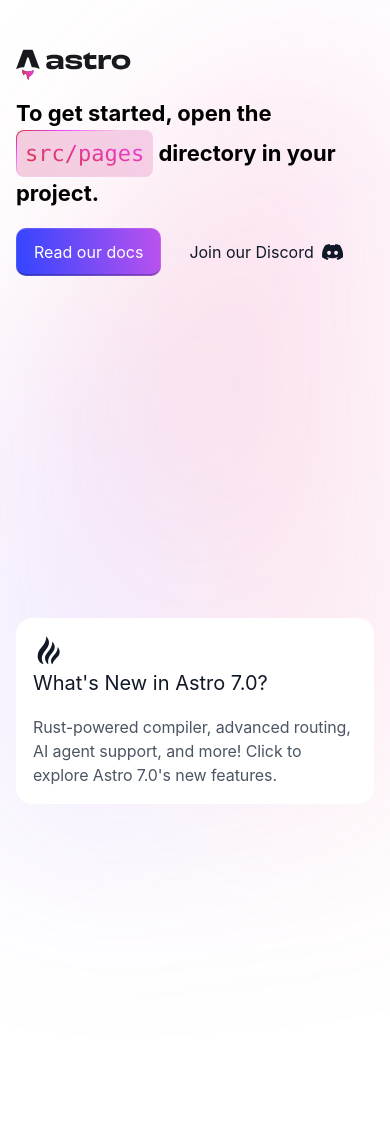
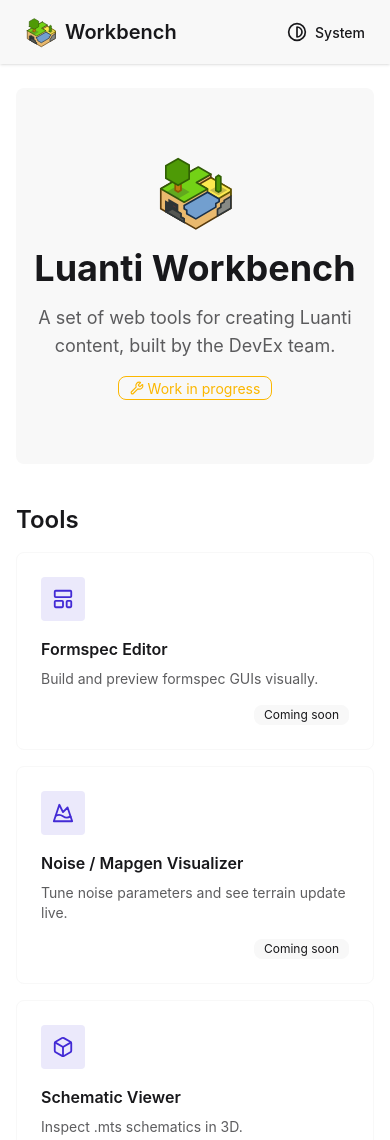
Before and after one commit to luanti-org/workbench, an Astro site: page / in a window 390 px wide. Shown: the top 1140 px of the page. Before the commit the page ends 844 px from the top, so only its background shows below. Built offline with nearby package versions, Linux system fonts and the light colour scheme; Astro itself is replaced by a stand-in of ours.

Commit message:
convert astro starter to landing page

```diff
--- a/package.json
+++ b/package.json
@@ -12,6 +12,12 @@
     "astro": "astro"
   },
   "dependencies": {
+    "@lucide/astro": "^1.77.0",
     "astro": "^7.4.13"
+  },
+  "devDependencies": {
+    "@tailwindcss/vite": "^4.3.5",
+    "daisyui": "^5.8.2",
+    "tailwindcss": "^4.3.5"
   }
 }
--- /dev/null
+++ b/src/components/Navbar.astro
@@ -0,0 +1,89 @@
+---
+import Logo from '../assets/luanti.svg';
+import Sun from '@lucide/astro/icons/sun';
+import Moon from '@lucide/astro/icons/moon';
+import Contrast from '@lucide/astro/icons/contrast';
+import Check from '@lucide/astro/icons/check';
+
+const options = [
+	{ value: 'light', label: 'Light', icon: Sun },
+	{ value: 'dark', label: 'Dark', icon: Moon },
+	{ value: 'system', label: 'System', icon: Contrast },
+] as const;
+---
+
+<nav class="bg-base-200 shadow-sm">
+	<div class="navbar container mx-auto px-4">
+		<div class="flex-1">
+			<a href="/" class="btn btn-ghost gap-2 px-2 text-xl">
+				<Logo width={32} height={32} aria-hidden="true" />
+				Workbench
+			</a>
+		</div>
+		<div class="flex-none">
+			<div class="dropdown dropdown-end">
+				<div tabindex="0" role="button" class="btn btn-ghost gap-2 px-2 font-medium" title="Change theme" aria-label="Change theme" aria-haspopup="menu">
+					{
+						options.map(({ value, label, icon: Icon }) => (
+							<span data-theme-current={value} class="hidden items-center gap-2">
+								<Icon size={20} aria-hidden="true" />
+								{label}
+							</span>
+						))
+					}
+				</div>
+				<ul tabindex="-1" role="menu" class="dropdown-content menu bg-base-100 rounded-box z-10 mt-2 w-32 p-1 text-sm shadow-lg">
+					{
+						options.map(({ value, label }) => (
+							<li role="none">
+								<button type="button" role="menuitemradio" aria-checked="false" data-theme-option={value} class="justify-between">
+									{label}
+									<Check size={14} aria-hidden="true" class="invisible" data-theme-check />
+								</button>
+							</li>
+						))
+					}
+				</ul>
+			</div>
+		</div>
+	</div>
+</nav>
+
+<script>
+	const KEY = 'theme';
+	type Theme = 'system' | 'light' | 'dark';
+
+	function current(): Theme {
+		const stored = sessionStorage.getItem(KEY);
+		return stored === 'light' || stored === 'dark' ? stored : 'system';
+	}
+
+	function apply(theme: Theme) {
+		const root = document.documentElement;
+		if (theme === 'system') root.removeAttribute('data-theme');
+		else root.setAttribute('data-theme', theme);
+
+		document.querySelectorAll<HTMLElement>('[data-theme-current]').forEach((el) => {
+			const active = el.dataset.themeCurrent === theme;
+			el.classList.toggle('hidden', !active);
+			el.classList.toggle('flex', active);
+		});
+		document.querySelectorAll<HTMLElement>('[data-theme-option]').forEach((el) => {
+			const active = el.dataset.themeOption === theme;
+			el.setAttribute('aria-checked', String(active));
+			el.querySelector('[data-theme-check]')?.classList.toggle('invisible', !active);
+		});
+	}
+
+	apply(current());
+
+	document.querySelectorAll<HTMLButtonElement>('[data-theme-option]').forEach((btn) => {
+		btn.addEventListener('click', () => {
+			const theme = btn.dataset.themeOption as Theme;
+			if (theme === 'system') sessionStorage.removeItem(KEY);
+			else sessionStorage.setItem(KEY, theme);
+			apply(theme);
+			(document.activeElement as HTMLElement | null)?.blur();
+		});
+	});
+</script>
--- a/src/components/Welcome.astro
+++ /dev/null
@@ -1,218 +0,0 @@
----
-import astroLogo from '../assets/astro.svg';
-import background from '../assets/background.svg';
----
-
-<div id="container">
-	<img id="background" src={background.src} alt="" fetchpriority="high" />
-	<main>
-		<section id="hero">
-			<a href="https://astro.build">
-				<img src={astroLogo.src} width="115" height="48" alt="Astro Homepage" />
-			</a>
-			<h1>
-				To get started, open the{' '}
-				<code>
-					<pre>src/pages</pre>
-				</code>{' '}
-				directory in your project.
-			</h1>
-			<section id="links">
-				<a class="button" href="https://docs.astro.build">
-					Read our docs
-				</a>
-				<a href="https://astro.build/chat">
-					Join our Discord{' '}
-					<svg xmlns="http://www.w3.org/2000/svg" viewBox="0 0 127.14 96.36">
-						<path
-							fill="currentColor"
-							d="M107.7 8.07A105.15 105.15 0 0 0 81.47 0a72.06 72.06 0 0 0-3.36 6.83 97.68 97.68 0 0 0-29.11 0A72.37 72.37 0 0 0 45.64 0a105.89 105.89 0 0 0-26.25 8.09C2.79 32.65-1.71 56.6.54 80.21a105.73 105.73 0 0 0 32.17 16.15 77.7 77.7 0 0 0 6.89-11.11 68.42 68.42 0 0 1-10.85-5.18c.91-.66 1.8-1.34 2.66-2a75.57 75.57 0 0 0 64.32 0c.87.71 1.76 1.39 2.66 2a68.68 68.68 0 0 1-10.87 5.19 77 77 0 0 0 6.89 11.1 105.25 105.25 0 0 0 32.19-16.14c2.64-27.38-4.51-51.11-18.9-72.15ZM42.45 65.69C36.18 65.69 31 60 31 53s5-12.74 11.43-12.74S54 46 53.89 53s-5.05 12.69-11.44 12.69Zm42.24 0C78.41 65.69 73.25 60 73.25 53s5-12.74 11.44-12.74S96.23 46 96.12 53s-5.04 12.69-11.43 12.69Z"
-						></path>
-					</svg>
-				</a>
-			</section>
-		</section>
-	</main>
-
-	<a href="https://astro.build/blog/astro-7/" id="news" class="box">
-		<svg width="32" height="32" fill="none" xmlns="http://www.w3.org/2000/svg">
-			<path
-				d="M24.667 12c1.333 1.414 2 3.192 2 5.334 0 4.62-4.934 5.7-7.334 12C18.444 28.567 18 27.456 18 26c0-4.642 6.667-7.053 6.667-14Zm-5.334-5.333c1.6 1.65 2.4 3.43 2.4 5.333 0 6.602-8.06 7.59-6.4 17.334C13.111 27.787 12 25.564 12 22.666c0-4.434 7.333-8 7.333-16Zm-6-5.333C15.111 3.555 16 5.556 16 7.333c0 8.333-11.333 10.962-5.333 22-3.488-.774-6-4-6-8 0-8.667 8.666-10 8.666-20Z"
-				fill="#111827"
-			></path>
-		</svg>
-		<h2>What's New in Astro 7.0?</h2>
-		<p>
-			Rust-powered compiler, advanced routing, AI agent support, and more! Click to explore Astro
-			7.0's new features.
-		</p>
-	</a>
-</div>
-
-<style>
-	#background {
-		position: fixed;
-		top: 0;
-		left: 0;
-		width: 100%;
-		height: 100%;
-		z-index: -1;
-		filter: blur(100px);
-	}
-
-	#container {
-		font-family: Inter, Roboto, 'Helvetica Neue', 'Arial Nova', 'Nimbus Sans', Arial, sans-serif;
-		height: 100%;
-	}
-
-	main {
-		height: 100%;
-		display: flex;
-		justify-content: center;
-	}
-
-	#hero {
-		display: flex;
-		align-items: start;
-		flex-direction: column;
-		justify-content: center;
-		padding: 16px;
-	}
-
-	h1 {
-		font-size: 22px;
-		margin-top: 0.25em;
-	}
-
-	#links {
-		display: flex;
-		gap: 16px;
-	}
-
-	#links a {
-		display: flex;
-		align-items: center;
-		padding: 10px 12px;
-		color: #111827;
-		text-decoration: none;
-		transition: color 0.2s;
-	}
-
-	#links a:hover {
-		color: rgb(78, 80, 86);
-	}
-
-	#links a svg {
-		height: 1em;
-		margin-left: 8px;
-	}
-
-	#links a.button {
-		color: white;
-		background: linear-gradient(83.21deg, #3245ff 0%, #bc52ee 100%);
-		box-shadow:
-			inset 0 0 0 1px rgba(255, 255, 255, 0.12),
-			inset 0 -2px 0 rgba(0, 0, 0, 0.24);
-		border-radius: 10px;
-	}
-
-	#links a.button:hover {
-		color: rgb(230, 230, 230);
-		box-shadow: none;
-	}
-
-	pre {
-		font-family:
-			ui-monospace, 'Cascadia Code', 'Source Code Pro', Menlo, Consolas, 'DejaVu Sans Mono',
-			monospace;
-		font-weight: normal;
-		background: linear-gradient(14deg, #d83333 0%, #f041ff 100%);
-		-webkit-background-clip: text;
-		-webkit-text-fill-color: transparent;
-		background-clip: text;
-		margin: 0;
-	}
-
-	h2 {
-		margin: 0 0 1em;
-		font-weight: normal;
-		color: #111827;
-		font-size: 20px;
-	}
-
-	p {
-		color: #4b5563;
-		font-size: 16px;
-		line-height: 24px;
-		letter-spacing: -0.006em;
-		margin: 0;
-	}
-
-	code {
-		display: inline-block;
-		background:
-			linear-gradient(66.77deg, #f3cddd 0%, #f5cee7 100%) padding-box,
-			linear-gradient(155deg, #d83333 0%, #f041ff 18%, #f5cee7 45%) border-box;
-		border-radius: 8px;
-		border: 1px solid transparent;
-		padding: 6px 8px;
-	}
-
-	.box {
-		padding: 16px;
-		background: rgba(255, 255, 255, 1);
-		border-radius: 16px;
-		border: 1px solid white;
-	}
-
-	#news {
-		position: absolute;
-		bottom: 16px;
-		right: 16px;
-		max-width: 300px;
-		text-decoration: none;
-		transition: background 0.2s;
-		backdrop-filter: blur(50px);
-	}
-
-	#news:hover {
-		background: rgba(255, 255, 255, 0.55);
-	}
-
-	@media screen and (max-height: 368px) {
-		#news {
-			display: none;
-		}
-	}
-
-	@media screen and (max-width: 768px) {
-		#container {
-			display: flex;
-			flex-direction: column;
-		}
-
-		#hero {
-			display: block;
-			padding-top: 10%;
-		}
-
-		#links {
-			flex-wrap: wrap;
-		}
-
-		#links a.button {
-			padding: 14px 18px;
-		}
-
-		#news {
-			right: 16px;
-			left: 16px;
-			bottom: 2.5rem;
-			max-width: 100%;
-		}
-
-		h1 {
-			line-height: 1.5;
-		}
-	}
-</style>
--- a/src/layouts/Layout.astro
+++ b/src/layouts/Layout.astro
@@ -1,23 +1,41 @@
+---
+import '../styles/global.css';
+import Navbar from '../components/Navbar.astro';
+
+interface Props {
+	title?: string;
+}
+
+const lastSegment = Astro.url.pathname.split('/').filter(Boolean).pop();
+const derivedTitle = lastSegment
+	? decodeURIComponent(lastSegment)
+			.replace(/[-_]+/g, ' ')
+			.replace(/\b\w/g, (c) => c.toUpperCase())
+	: 'Home';
+
+const { title = derivedTitle } = Astro.props;
+---
+
 <!doctype html>
 <html lang="en">
 	<head>
 		<meta charset="utf-8" />
 		<meta name="viewport" content="width=device-width" />
 		<link rel="icon" type="image/svg+xml" href="/favicon.svg" />
-		<link rel="icon" href="/favicon.ico" />
 		<meta name="generator" content={Astro.generator} />
-		<title>Astro Basics</title>
+		<title>{title} - Luanti Workbench</title>
+		<script is:inline>
+			// Apply saved theme before paint to avoid a flash
+			try {
+				const t = sessionStorage.getItem('theme');
+				if (t === 'light' || t === 'dark') document.documentElement.setAttribute('data-theme', t);
+			} catch {}
+		</script>
 	</head>
-	<body>
-		<slot />
+	<body class="min-h-screen bg-base-100 text-base-content">
+		<Navbar />
+		<main class="container mx-auto px-4 py-6">
+			<slot />
+		</main>
 	</body>
 </html>
-
-<style>
-	html,
-	body {
-		margin: 0;
-		width: 100%;
-		height: 100%;
-	}
-</style>
--- a/src/pages/index.astro
+++ b/src/pages/index.astro
@@ -1,11 +1,62 @@
 ---
-import Welcome from '../components/Welcome.astro';
 import Layout from '../layouts/Layout.astro';
+import Logo from '../assets/luanti.svg';
+import LayoutTemplate from '@lucide/astro/icons/layout-template';
+import MountainSnow from '@lucide/astro/icons/mountain-snow';
+import Box from '@lucide/astro/icons/box';
+import Monitor from '@lucide/astro/icons/monitor';
+import Palette from '@lucide/astro/icons/palette';
+import Boxes from '@lucide/astro/icons/boxes';
+import Sparkles from '@lucide/astro/icons/sparkles';
+import Sprout from '@lucide/astro/icons/sprout';
+import Wrench from '@lucide/astro/icons/wrench';
 
-// Welcome to Astro! Wondering what to do next? Check out the Astro documentation at https://docs.astro.build
-// Don't want to use any of this? Delete everything in this file, the `assets`, `components`, and `layouts` directories, and start fresh.
+const tools = [
+	{ name: 'Formspec Editor', description: 'Build and preview formspec GUIs visually.', icon: LayoutTemplate },
+	{ name: 'Noise / Mapgen Visualizer', description: 'Tune noise parameters and see terrain update live.', icon: MountainSnow },
+	{ name: 'Schematic Viewer', description: 'Inspect .mts schematics in 3D.', icon: Box },
+	{ name: 'HUD Editor', description: 'Lay out HUD elements and export the definitions.', icon: Monitor },
+	{ name: 'Texture Modifier Editor', description: 'Compose texture modifier strings with a live preview.', icon: Palette },
+	{ name: 'Nodebox Editor', description: 'Model nodeboxes and copy the resulting Lua.', icon: Boxes },
+	{ name: 'Particle Spawner Designer', description: 'Design particle spawners and preview the effect.', icon: Sparkles },
+	{ name: 'L-System Designer', description: 'Grow L-system trees and tweak their rules.', icon: Sprout },
+];
 ---
 
 <Layout>
-	<Welcome />
+	<section class="hero bg-base-200 rounded-box mb-10 py-12">
+		<div class="hero-content flex-col text-center">
+			<Logo width={80} height={80} aria-hidden="true" />
+			<h1 class="text-4xl font-bold sm:text-5xl">Luanti Workbench</h1>
+			<p class="text-base-content/70 max-w-xl text-lg">
+				A set of web tools for creating Luanti content, built by the DevEx team.
+			</p>
+			<div class="badge badge-warning badge-outline gap-1">
+				<Wrench size={14} aria-hidden="true" />
+				Work in progress
+			</div>
+		</div>
+	</section>
+
+	<section>
+		<h2 class="mb-4 text-2xl font-semibold">Tools</h2>
+		<ul class="grid gap-4 sm:grid-cols-2 lg:grid-cols-3 xl:grid-cols-4">
+			{
+				tools.map(({ name, description, icon: Icon }) => (
+					<li class="card card-border bg-base-100 transition hover:-translate-y-0.5 hover:shadow-md">
+						<div class="card-body">
+							<div class="bg-primary/10 text-primary rounded-field mb-2 grid size-11 place-items-center">
+								<Icon size={22} aria-hidden="true" />
+							</div>
+							<h3 class="card-title text-base">{name}</h3>
+							<p class="text-base-content/70 text-sm">{description}</p>
+							<div class="card-actions mt-2 justify-end">
+								<span class="badge badge-ghost badge-sm">Coming soon</span>
+							</div>
+						</div>
+					</li>
+				))
+			}
+		</ul>
+	</section>
 </Layout>
--- /dev/null
+++ b/src/styles/global.css
@@ -0,0 +1,4 @@
+@import "tailwindcss";
+@plugin "daisyui" {
+	themes: light --default, dark --prefersdark;
+}
```
Also changed, not shown: astro.config.mjs (+6 -1 lines), README.md, public/favicon.ico (deleted), public/favicon.svg, src/assets/astro.svg (deleted), src/assets/background.svg (deleted), src/assets/luanti.svg (added), 2 other files.
